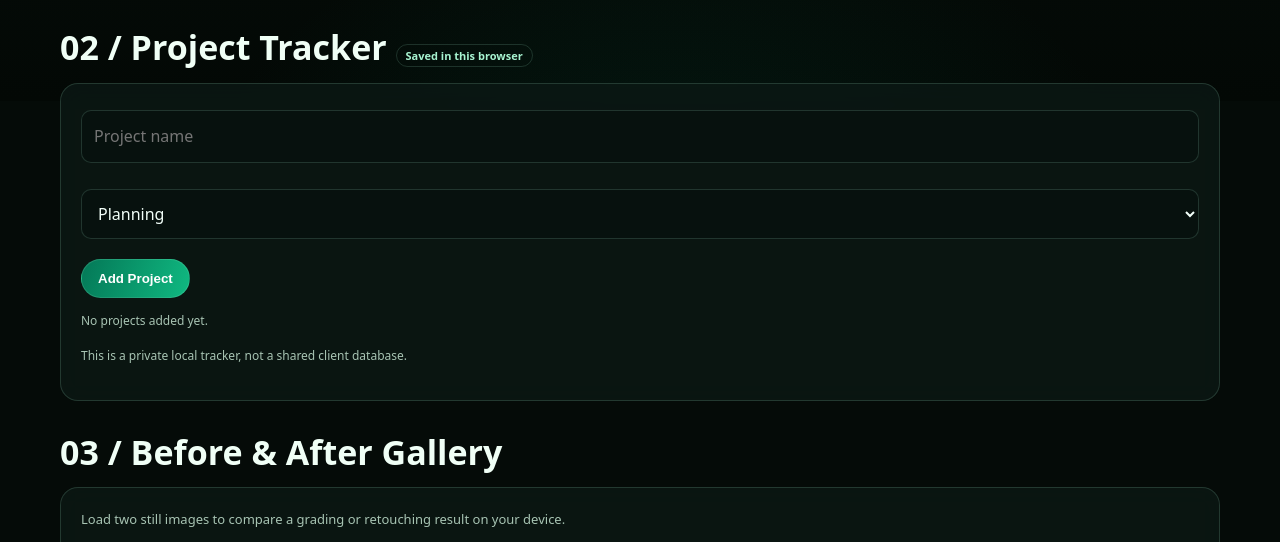
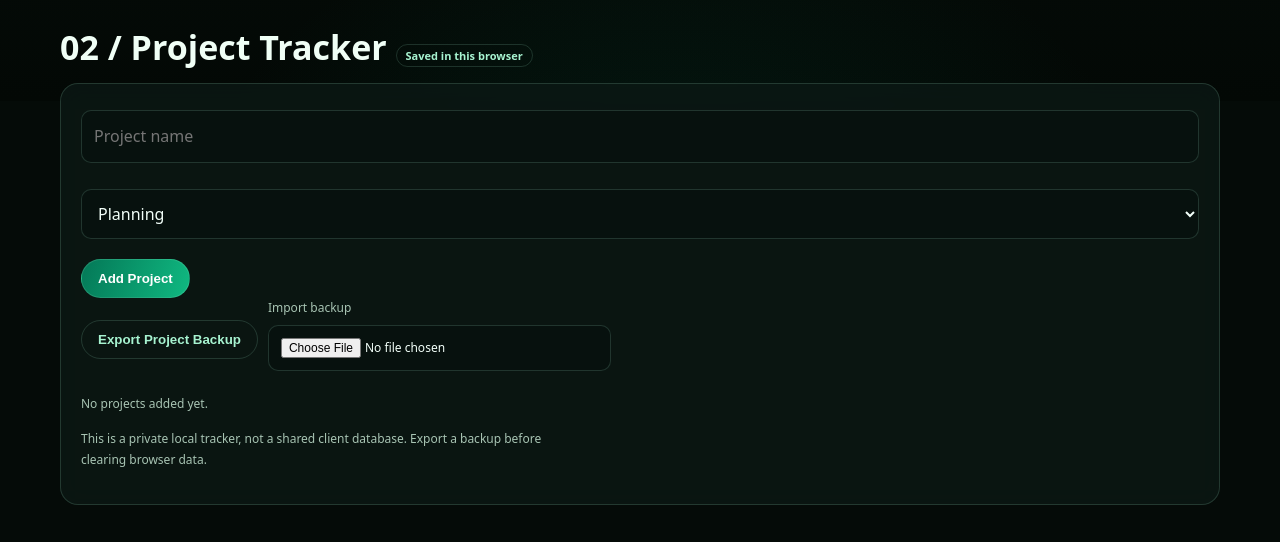
Before and after one commit to subahghimire/SUBAS-GHIMIRE-, a plain HTML site: page pro-workspace.html in a window 1280 px wide. Shown: the part 779-1321 px from the top of the page. Drawn offline with Linux system fonts and the light colour scheme.

Commit message:
Add editable project stages and import export backups

```diff
--- a/pro-workspace.html
+++ b/pro-workspace.html
@@ -43,7 +43,7 @@
 
 <section class="hub-section" id="projects">
 <h2>02 / Project Tracker <span class="pill">Saved in this browser</span></h2>
-<div class="hub-card"><div class="hub-row"><input id="projectName" aria-label="Project name" placeholder="Project name"><select id="projectStage" aria-label="Project status"><option>Planning</option><option>Editing</option><option>Review</option><option>Completed</option></select><button id="addProject" type="button">Add Project</button></div><div class="project-list" id="projectList"></div><p class="muted">This is a private local tracker, not a shared client database.</p></div>
+<div class="hub-card"><div class="hub-row"><input id="projectName" aria-label="Project name" placeholder="Project name"><select id="projectStage" aria-label="Project status"><option>Planning</option><option>Editing</option><option>Review</option><option>Completed</option></select><button id="addProject" type="button">Add Project</button></div><div class="hub-row"><button id="exportProjects" class="secondary" type="button">Export Project Backup</button><label class="muted">Import backup<input id="importProjects" type="file" accept="application/json"></label></div><div class="project-list" id="projectList"></div><p class="muted">This is a private local tracker, not a shared client database. Export a backup before clearing browser data.</p></div>
 </section>
 
 <section class="hub-section" id="compare">
@@ -95,8 +95,8 @@ loadImage('beforeFile','beforeImg');loadImage('afterFile','afterImg');
 const key='sgProWorkspaceProjectsV1';
 function read(){try{return JSON.parse(localStorage.getItem(key)||'[]')}catch(e){return[]}}
 function save(items){try{localStorage.setItem(key,JSON.stringify(items));return true}catch(e){return false}}
-function render(){const list=$('projectList');list.replaceChildren();read().forEach((p,i)=>{const row=document.createElement('div');row.className='project-item';const label=document.createElement('span');label.textContent=p.name+' · '+p.stage;const del=document.createElement('button');del.type='button';del.className='secondary';del.textContent='Delete';del.addEventListener('click',()=>{const items=read();items.splice(i,1);save(items);render()});row.append(label,del);list.append(row)});if(!list.children.length){const empty=document.createElement('p');empty.className='muted';empty.textContent='No projects added yet.';list.append(empty)}}
-$('addProject').addEventListener('click',()=>{const name=$('projectName').value.trim();if(!name){$('projectName').focus();return}const items=read();items.push({name,stage:$('projectStage').value,created:new Date().toISOString()});if(!save(items)){alert('Browser storage is unavailable or full.');return}$('projectName').value='';render()});render();
+function render(){const list=$('projectList');list.replaceChildren();read().forEach((p,i)=>{const row=document.createElement('div');row.className='project-item';const label=document.createElement('span');label.textContent=p.name;const stage=document.createElement('select');stage.setAttribute('aria-label','Status for '+p.name);['Planning','Editing','Review','Completed'].forEach(v=>{const o=document.createElement('option');o.value=v;o.textContent=v;o.selected=p.stage===v;stage.append(o)});stage.addEventListener('change',()=>{const items=read();items[i].stage=stage.value;save(items);render()});const del=document.createElement('button');del.type='button';del.className='secondary';del.textContent='Delete';del.addEventListener('click',()=>{const items=read();items.splice(i,1);save(items);render()});row.append(label,stage,del);list.append(row)});if(!list.children.length){const empty=document.createElement('p');empty.className='muted';empty.textContent='No projects added yet.';list.append(empty)}}
+$('exportProjects').addEventListener('click',()=>{const blob=new Blob([JSON.stringify(read(),null,2)],{type:'application/json'});const url=URL.createObjectURL(blob);const a=document.createElement('a');a.href=url;a.download='sg-projects-backup.json';a.click();URL.revokeObjectURL(url)});$('importProjects').addEventListener('change',async e=>{const f=e.target.files&&e.target.files[0];if(!f)return;try{const parsed=JSON.parse(await f.text());if(!Array.isArray(parsed)||parsed.some(p=>!p||typeof p.name!=='string'||typeof p.stage!=='string'))throw new Error('Invalid backup format');if(!save(parsed)){throw new Error('Browser storage unavailable')}render();$('installStatus').textContent='Project backup imported.'}catch(err){$('installStatus').textContent='Could not import backup: '+err.message}e.target.value=''});$('addProject').addEventListener('click',()=>{const name=$('projectName').value.trim();if(!name){$('projectName').focus();return}const items=read();items.push({name,stage:$('projectStage').value,created:new Date().toISOString()});if(!save(items)){alert('Browser storage is unavailable or full.');return}$('projectName').value='';render()});render();
 $('briefForm').addEventListener('submit',e=>{e.preventDefault();const lines=['Project enquiry','Name: '+$('clientName').value,'Email: '+$('clientEmail').value,'Service: '+$('clientService').value,'Deadline: '+$('clientDeadline').value,'Details: '+$('clientDetails').value];$('briefStatus').textContent='Opening your email app. Review the message before sending.';location.href='mailto:ghimiresubas347@gmail.com?subject='+encodeURIComponent('Project enquiry — '+$('clientService').value)+'&body='+encodeURIComponent(lines.join('\n'));});
 $('notifyBtn').addEventListener('click',async()=>{if(!('Notification'in window)){$('notifyStatus').textContent='Notifications are not supported in this browser.';return}try{const p=await Notification.requestPermission();$('notifyStatus').textContent='Browser notification permission: '+p+'. Push alerts are not configured.'}catch(e){$('notifyStatus').textContent='Could not request notification permission.'}});
 let installPrompt=null;addEventListener('beforeinstallprompt',e=>{e.preventDefault();installPrompt=e;$('installBtn').hidden=false});$('installBtn').addEventListener('click',async()=>{if(!installPrompt){$('installStatus').textContent='Use your browser menu and choose Install app or Add to Home Screen.';return}installPrompt.prompt();await installPrompt.userChoice;installPrompt=null;$('installBtn').hidden=true});
```
